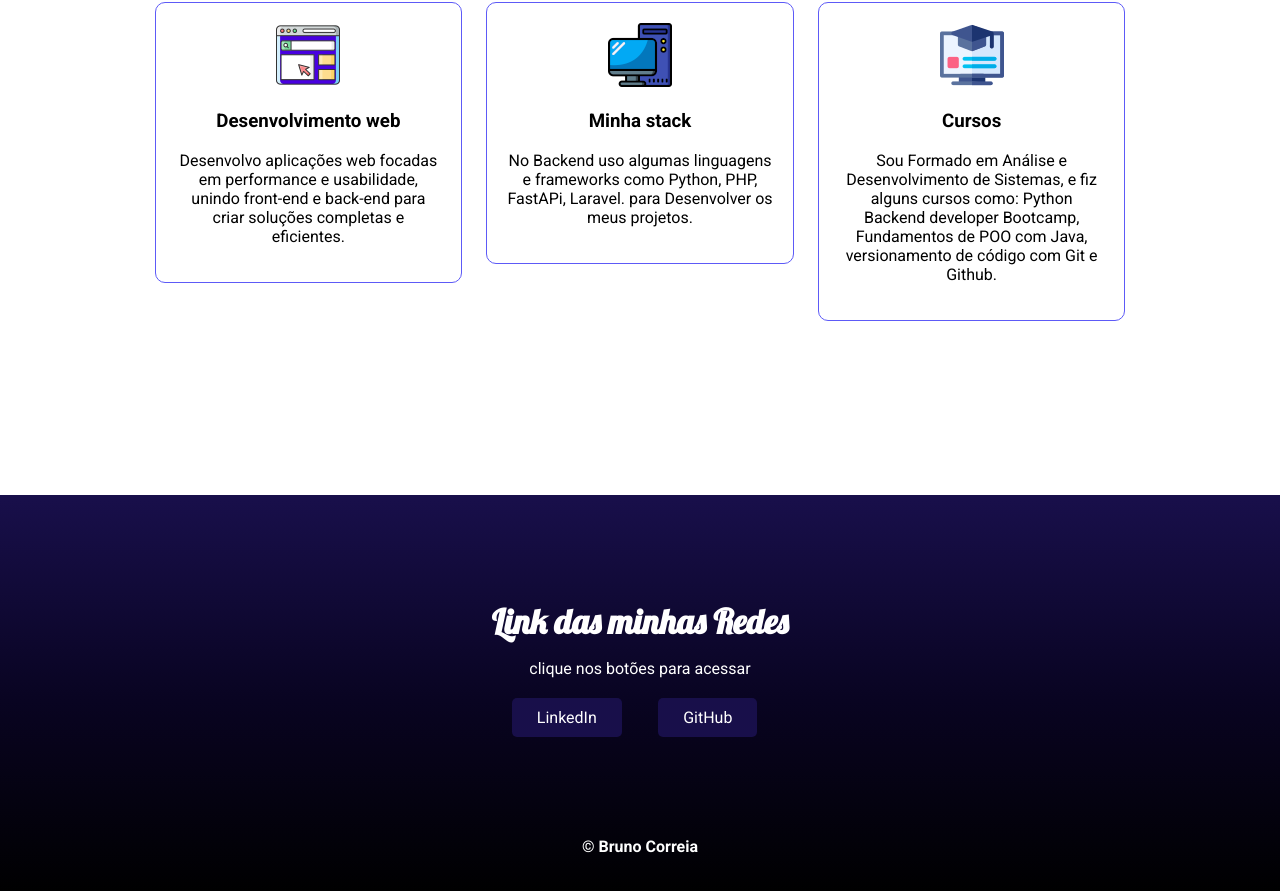
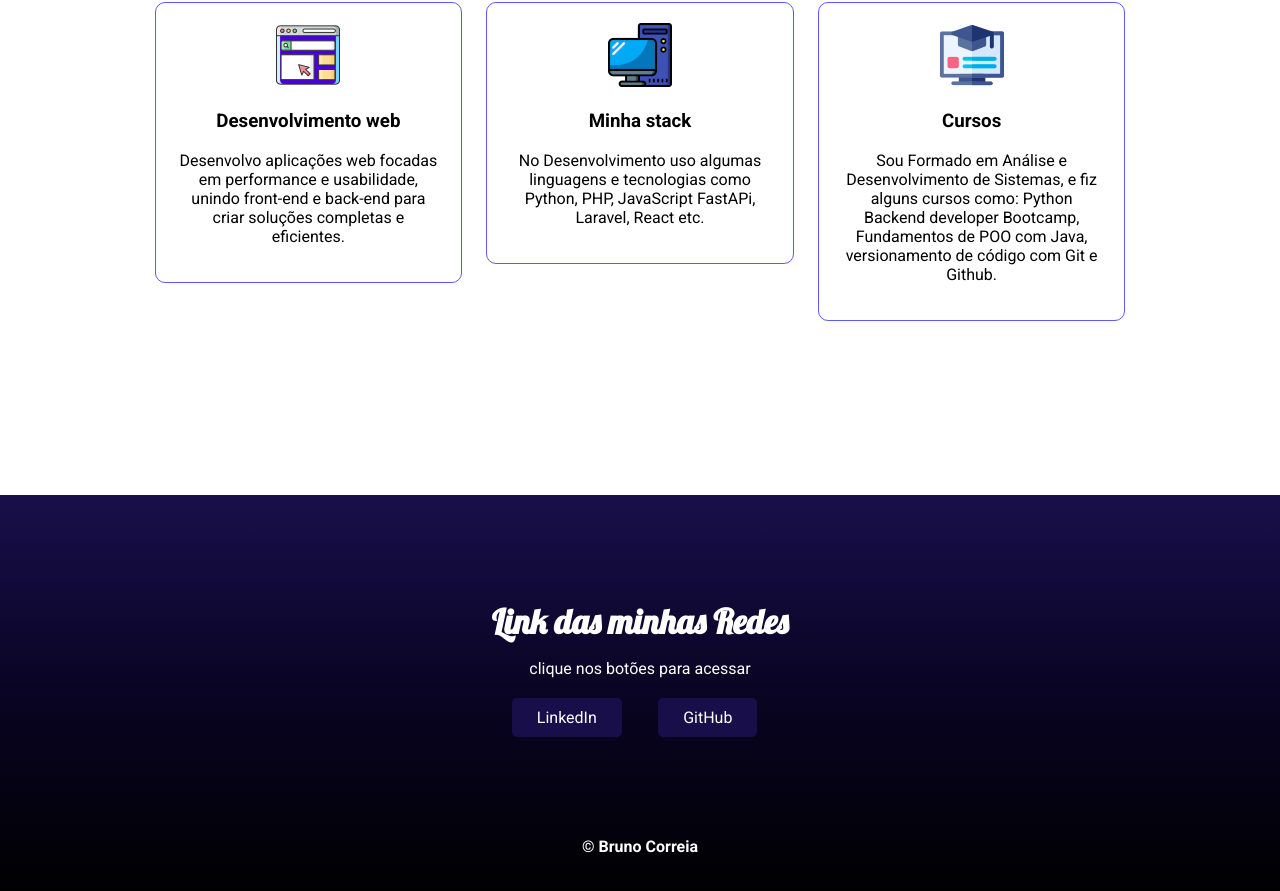
Before and after one commit to brunocorreia7/meuportifolio, a plain HTML site: page index.html in a window 1280 px wide. Shown: the part 1695-2586 px from the top of the page. Drawn offline with Linux system fonts and the light colour scheme.

Commit message:
Update backend and development technologies description

```diff
--- a/index.html
+++ b/index.html
@@ -76,7 +76,7 @@
                 <div class="card-content">
                     <div class="card-text">
                         <h3>Minha stack</h3>
-                        <p>No Backend uso algumas linguagens e frameworks como Python, PHP, FastAPi, Laravel. para Desenvolver os meus projetos.</p>
+                        <p>No Desenvolvimento uso algumas linguagens e tecnologias como Python, PHP, JavaScript FastAPi, Laravel, React etc.</p>
                     </div>
                     <div class="texto-oculto">
                         <h3>Outros conhecimentos</h3>
```
